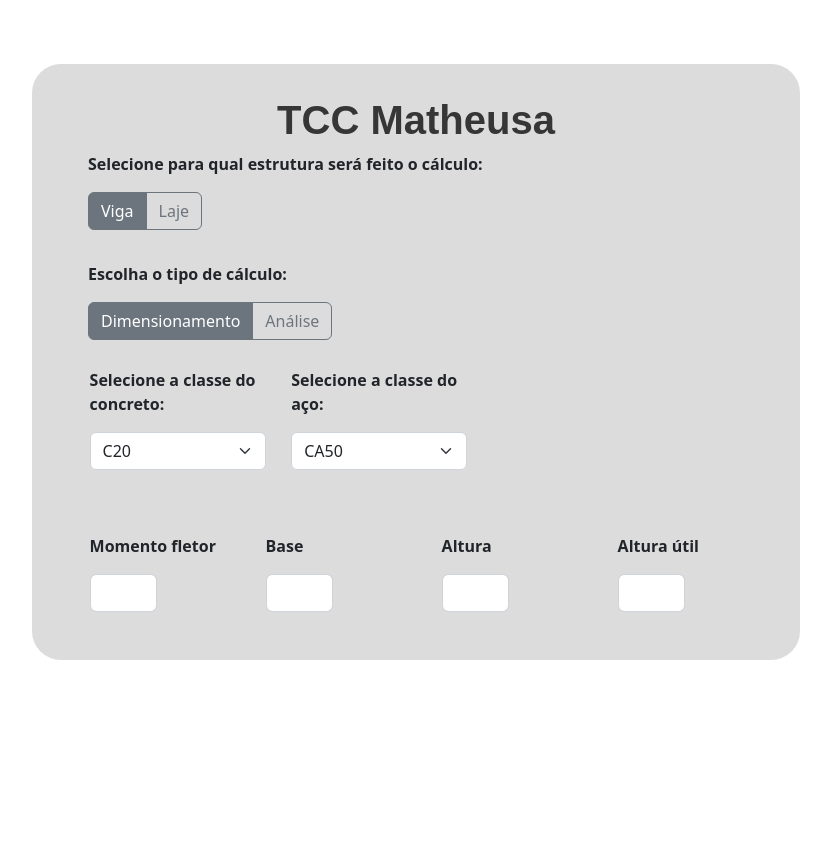
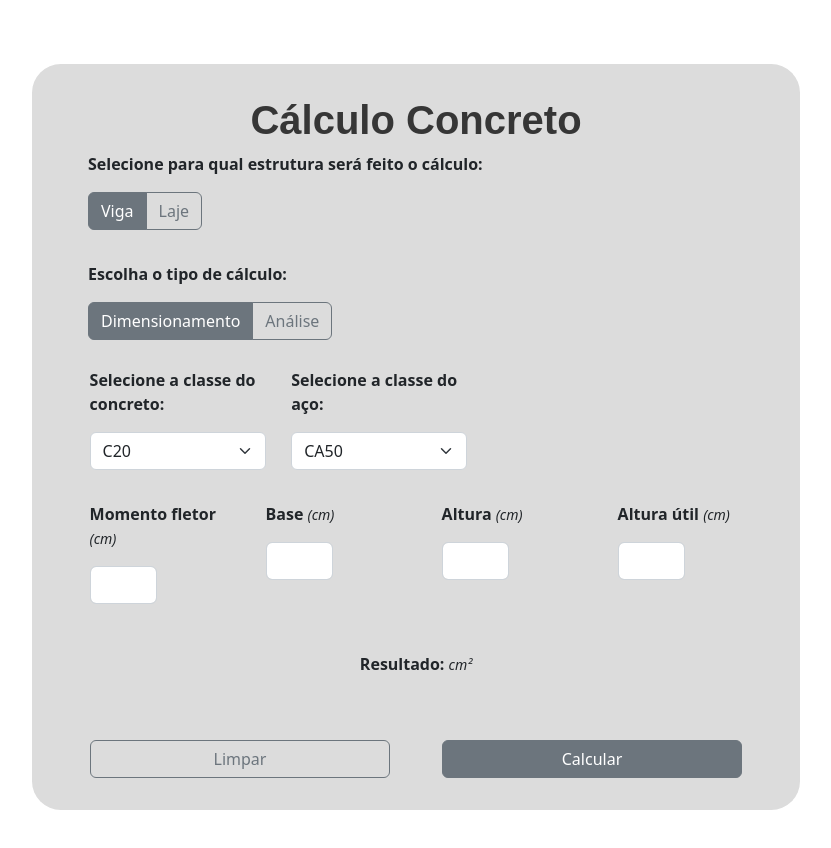
Before and after one commit to basilioruan/calculo-eng-civil, a React (Create React App) app in the folder frontend/: page / in a window 1280 px wide. Shown: the top 848 px of the page, without its empty margins (224-1055 px from the left). Before the commit the page ends 800 px from the top, so only its background shows below. Built offline with nearby package versions, Linux system fonts and the light colour scheme; the HTML template or start-up script is replaced by a standard one.

Commit message:
feat: adicionando mais cálculos

```diff
--- a/frontend/src/App.tsx
+++ b/frontend/src/App.tsx
@@ -1,13 +1,14 @@
 import React from 'react';
-import Formulario from './components/Formulario';
-import Titulo from './components/Titulo';
-import { MainContainer } from './styles';
+import CardComponent from './components/CardComponent';
+import { ImageBackground, MainContainer } from './styles';
+// import FundoApp from '../assets/img/FundoApp.png';
 
 function App() {
   return (
     <MainContainer>
-      <Titulo titulo='TCC Matheusa' />
-      <Formulario />
+      {/* <ImageBackground> */}
+        <CardComponent />
+      {/* </ImageBackground> */}
     </MainContainer>
   );
 }
--- /dev/null
+++ b/frontend/src/components/CardComponent/index.tsx
@@ -0,0 +1,16 @@
+import React from 'react';
+import Formulario from '../Formulario';
+import Titulo from '../Titulo';
+import { MainContainer } from './styles';
+
+const CardComponent: React.FC = () => {
+
+  return (
+    <MainContainer>
+      <Titulo titulo='Cálculo Concreto' />
+      <Formulario />
+    </MainContainer>
+  );
+}
+
+export default CardComponent;
--- /dev/null
+++ b/frontend/src/components/CardComponent/styles.ts
@@ -0,0 +1,14 @@
+import styled, { css } from 'styled-components';
+
+export const MainContainer = styled.div`
+  ${() => css`
+    width: 60%;
+
+    background-color: #dcdcdc;
+
+    border-radius: 1.8rem;
+
+    margin: 4rem auto;
+    padding: 2rem;
+  `}
+`
--- a/frontend/src/components/Formulario/index.tsx
+++ b/frontend/src/components/Formulario/index.tsx
@@ -5,12 +5,22 @@ import { MainContainer } from './styles';
 const Formulario: React.FC = () => {
   const [isViga, setIsViga] = useState<boolean>(true);
   const [isDimensionamento, setIsDimensionamento] = useState<boolean>(true);
+  const [result, setResult] = useState<string>();
+
+  // VARIABLES
+  const [momentoFletor, setMomentoFletor] = useState<number>();
+  const [areaAco, setAreaAco] = useState<number>();
+  const [base, setBase] = useState<number>();
+  const [alturaUtil, setAlturaUtil] = useState<number>();
+  const [altura, setAltura] = useState<number>();
+  const [classeConcreto, setClasseConcreto] = useState<number>(2);
+  const [classeAco, setClasseAco] = useState<number>(50);
 
   const concreteOptions = [
-    {id: 0, label: 'C20', valor: 20},
-    {id: 1, label: 'C25', valor: 25},
-    {id: 2, label: 'C30', valor: 30},
-    {id: 3, label: 'C50', valor: 50}
+    {id: 0, label: 'C20', valor: 2},
+    {id: 1, label: 'C25', valor: 2.5},
+    {id: 2, label: 'C30', valor: 3},
+    {id: 3, label: 'C50', valor: 5}
   ];
 
   const steelOptions = [
@@ -18,9 +28,58 @@ const Formulario: React.FC = () => {
     {id: 1, label: 'CA60', valor: 60}
   ];
 
-  const handleClasse = (event: any) => {
-    console.log(event.target.value);
+  const handleClasseConcreto = (event: any) => {
+    setClasseConcreto(event.target.value);
   }
+
+  const handleClasseAco = (event: any) => {
+    setClasseAco(event.target.value);
+  }
+
+  const calcularBhaskara = (A: number, B: number, C: number) => {
+    const delta = Math.sqrt(Math.pow(B, 2) - (4 * A * C));
+
+    const x1 = (-B + delta) / (2 * A);
+    const x2 = (-B - delta) / (2 * A);
+
+    if (x1 > 0 && x1 < 1) {
+      return x1;
+    }
+    else if (x2 > 0 && x2 < 1) {
+      return x1;
+    }
+    else {
+      return -1;
+    }
+  }
+
+  const calcularAreaAco = (bx: number) => {
+    console.log(bx);
+    if (base && alturaUtil && classeAco){
+      const areaAco = (0.68 * (classeConcreto / 1.4) * base * alturaUtil * bx) / (classeAco / 1.15);
+      return areaAco;
+    }
+  }
+
+  const calcularResultado = () => {
+    let C = 0;
+    if (momentoFletor && classeConcreto && base && alturaUtil){
+      C = momentoFletor / (0.68 * (classeConcreto / 1.4) * base * Math.pow(alturaUtil, 2));
+    }
+    const baskhara = calcularBhaskara(-0.4, 1, -C);
+
+    if (baskhara > 0 && baskhara < 0.1667) {
+      console.log('condição 1');
+    }
+    else if (baskhara >= 0.1667 && baskhara < 0.45) {
+      const resultado = calcularAreaAco(baskhara) || 0;
+      setResult(resultado.toFixed(4).replace('.', ','));
+    }
+    else if (baskhara >= 0.45 && baskhara < 1) {
+      console.log('condição 3');
+    }
+  }
+
 
   return (
     <MainContainer>
@@ -69,7 +128,7 @@ const Formulario: React.FC = () => {
             <Input
               className="mb-3"
               type="select"
-              onChange={(event) => handleClasse(event)}
+              onChange={(event) => handleClasseConcreto(event)}
             >
               {concreteOptions.map(opt => <option key={opt.id} value={opt.valor}> {opt.label} </option>)}
             </Input>
@@ -79,7 +138,7 @@ const Formulario: React.FC = () => {
             <Input
               className="mb-3"
               type="select"
-              onChange={(event) => handleClasse(event)}
+              onChange={(event) => handleClasseAco(event)}
             >
               {steelOptions.map(opt => <option key={opt.id} value={opt.valor}> {opt.label} </option>)}
             </Input>
@@ -88,33 +147,40 @@ const Formulario: React.FC = () => {
         <FormGroup className="variables">
           {isDimensionamento && (
             <div className="number-input">
-              <p>Momento fletor</p>
-              <Input className="md" type="text" />
+              <p>Momento fletor <span className="unidades">(cm)</span></p>
+              <Input className="md" type="number" onChange={(event) => {setMomentoFletor(parseFloat(event.target.value))}} />
             </div>
           )}
           {!isDimensionamento &&(
             <div className="number-input">
-              <p>Área de aço</p>
-              <Input className="md" type="text" />
+              <p>Área de aço <span className="unidades">(cm)</span></p>
+              <Input className="md" type="number" onChange={(event) => {setAreaAco(parseFloat(event.target.value))}} />
             </div>
           )}
           {isViga && (
             <div className="number-input">
-              <p>Base</p>
-              <Input className="md" type="text" />
+              <p>Base <span className="unidades">(cm)</span></p>
+              <Input className="md" type="number" onChange={(event) => {setBase(parseFloat(event.target.value))}} />
             </div>
           )}
           <div className="number-input">
-            <p>Altura</p>
-            <Input className="md" type="text" />
+            <p>Altura <span className="unidades">(cm)</span></p>
+            <Input className="md" type="number" onChange={(event) => {setAltura(parseFloat(event.target.value))}} />
           </div>
           <div className="number-input">
-            <p>Altura útil</p>
-            <Input className="md" type="text" />
+            <p>Altura útil <span className="unidades">(cm)</span></p>
+            <Input className="md" type="number" onChange={(event) => {setAlturaUtil(parseFloat(event.target.value))}} />
           </div>
         </FormGroup>
+        <div className="result">
+            <p>Resultado: <span className="result-number">{result}</span><span className="unidades"> cm²</span></p>
+        </div>
+        <div className="btn-footer">
+          <Button outline className="btn-calcular">Limpar</Button>
+          <Button className="btn-calcular" onClick={calcularResultado}>Calcular</Button>
+        </div>
       </Form>
-      </MainContainer>
+    </MainContainer>
   );
 }
 
--- a/frontend/src/components/Formulario/styles.ts
+++ b/frontend/src/components/Formulario/styles.ts
@@ -22,9 +22,14 @@ export const MainContainer = styled.div`
       }
     }
 
+    .unidades {
+      font-weight: normal;
+      font-size: 14px;
+      font-style: italic;
+    }
+
     .variables {
       display: flex;
-      margin-top: 2rem;
 
       .number-input {
         margin-left: 1.6rem;
@@ -33,5 +38,29 @@ export const MainContainer = styled.div`
         }
       }
     }
+
+    .result {
+      display: flex;
+      justify-content: center;
+
+      margin-top: 3rem;
+
+      .result-number {
+        font-weight: normal;
+        font-size: 16px;
+      }
+    }
+
+    .btn-footer {
+      display: flex;
+      justify-content: center;
+
+      margin-top: 3rem;
+
+      .btn-calcular {
+        width: 300px;
+        margin: 0 auto;
+      }
+    }
   `}
 `
--- a/frontend/src/styles.ts
+++ b/frontend/src/styles.ts
@@ -1,14 +1,23 @@
 import styled, { css } from 'styled-components';
+
+interface ImageBackgroundProps {
+  path?: string;
+  yAxis?: string;
+}
 
 export const MainContainer = styled.div`
   ${() => css`
-    width: 60%;
-
-    background-color: #dcdcdc;
-
-    border-radius: 1.8rem;
-
-    margin: 4rem auto;
-    padding: 2rem;
+    width: 100%;
+    height: 100%;
   `}
 `
+
+export const ImageBackground = styled.div<ImageBackgroundProps>`
+  ${({ path }) => css`
+    width: 100%;
+    height: 100%;
+
+    margin 0 auto;
+    background: url(${path}),
+  `}
+`;
```
Also changed, not shown: frontend/assets/img/FundoApp.png (added).
